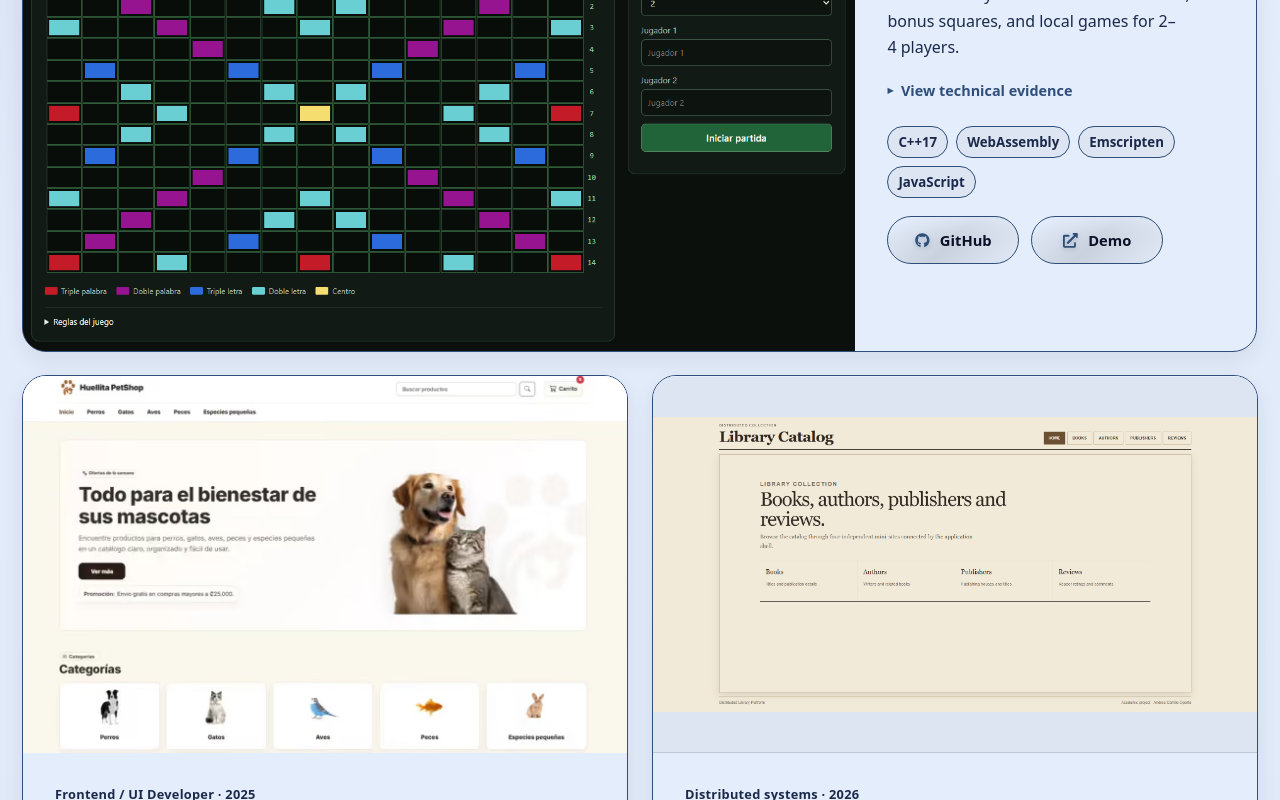
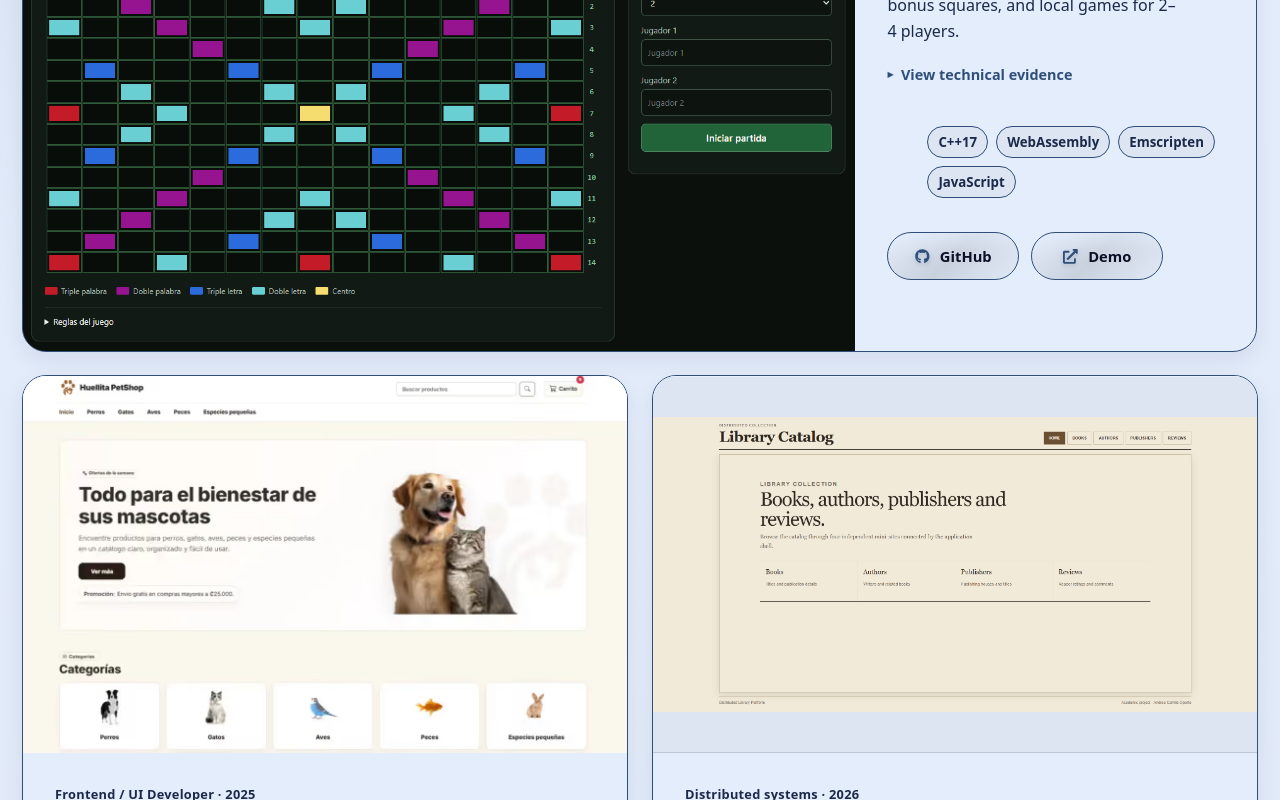
Before and after one commit to AndreaCarrilloOp/Professional-Portfolio, a React (Vite) app: page / in a window 1280 px wide. Shown: the part 1280-2080 px from the top of the page. Built offline with nearby package versions, Linux system fonts and the light colour scheme.

Commit message:
refactor(a11y): present project technologies as a semantic text list

```diff
--- a/src/components/sections/Projects.jsx
+++ b/src/components/sections/Projects.jsx
@@ -85,13 +85,13 @@ function Projects() {
                   </div>
                 </dl>
               </details>
-              <div className="tag-cloud">
+              <ul className="tag-cloud" aria-label={t("projects.technologiesLabel")}>
                 {project.techs.map((tech) => (
-                  <span className="tag" key={tech}>
+                  <li className="tag" key={tech}>
                     {tech}
-                  </span>
+                  </li>
                 ))}
-              </div>
+              </ul>
               <div className="project-links">
                 {project.repo && (
                   <a
```
